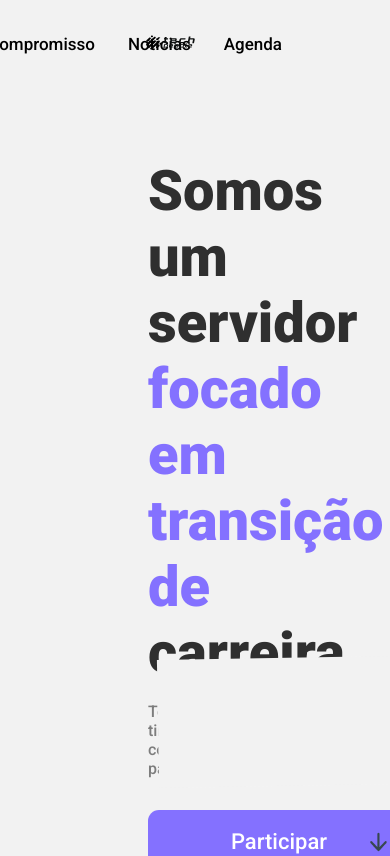
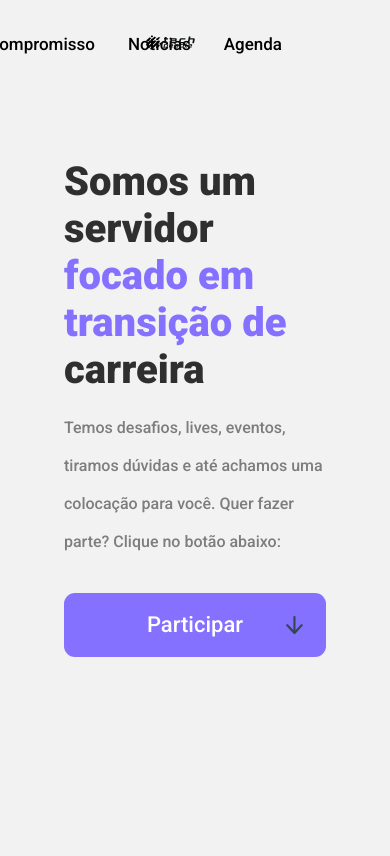
Before and after one commit to jose-guilherme93/tech-people-challenge-2, a Next.js app: page / in a window 390 px wide. Shown: the top 856 px of the page. Built offline with nearby package versions, Linux system fonts and the light colour scheme.

Commit message:
fix flex container in mobile in index.js

```diff
--- a/styles/Home.module.css
+++ b/styles/Home.module.css
@@ -1,22 +1,19 @@
 
 
 .main {
-
   position: relative;
   top: 4.3rem;
-  overflow: visible;
 }
 
 .description {
   display: flex;
-  flex: 2;
+
   margin-left: 9.25rem;
   position: relative;
   overflow: hidden;
 }
 
 .mainDescription {
-  width: 48.75rem;
   display: flex;
   flex-direction: column;
   justify-content: center;
@@ -26,14 +23,24 @@
 
 .mainDescription h1 {
   font-size: 3.5rem;
-  margin: 0;
+  font-family: 'Roboto';
+  font-weight: 900;
   color: #2F2F2F;
+  width: 39.5rem;
+  word-wrap: break-word;
+
 }
 
 .mainDescription p {
   color:#7D7D7D;
   margin-top: 1rem;
   margin-bottom: 2rem;
+  line-height: 2.375rem;
+  font-size: 1.375rem;
+  width: 39.5rem;
+  font-weight: 500;
+  font-style: normal;
+
 }
 
 .mainDescription h1 span {
@@ -122,18 +129,12 @@
   margin-bottom: 4rem;
 }
 
-@media (max-width: 700px) {
-  .ourCommitment p {
-    width: 15rem;
-  }
-}
 
 /*Rotate Bar */
 
 
 .rotateBar {
-  height: 8rem;
-
+  height: 14rem;
   top: 500px;
   z-index: 10;
   width: 100%;
@@ -143,3 +144,55 @@
   transform: rotate(-1deg);
 
 }
+@media (max-width: 700px) {
+ .mainDescription {
+  width: 100%;
+  margin-left: 2rem;
+  margin-right: 2rem;
+ }
+  .mainDescription h1 {
+    width: 100%;
+    font-size: 2.5rem;
+    flex-wrap: wrap;
+    align-items: center;
+    height: 100%;
+
+
+
+  }
+
+  .mainDescription p {
+    width: 100%;
+    font-size: 16px;
+    flex-wrap: wrap;
+
+  }
+
+  .participateButton {
+    width: 100%;
+
+  }
+  .description {
+    display: block;
+    margin-left: 2rem;
+    margin-right: 2rem;
+    width: 100%;
+    height: fit-content;
+
+  }
+  .asideImages *  {
+    position: absolute;
+    width: 1px;
+    height: 1px;
+    padding: 0;
+    margin: -1px;
+    overflow: hidden;
+    clip: rect(0, 0, 0, 0);
+    white-space: nowrap;
+    border-width: 0;
+  }
+  .rotateBar {
+    display: none;
+
+  }
+}
--- a/styles/globals.css
+++ b/styles/globals.css
@@ -20,7 +20,7 @@ body {
   font-family: 'Roboto', sans-serif;
   margin-left: auto;
   margin-right: auto;
-  max-width: 81.7rem;
+  max-width: 90rem;
 
 }
 
```
Also changed, not shown: pages/index.jsx (+5 -2 lines).
